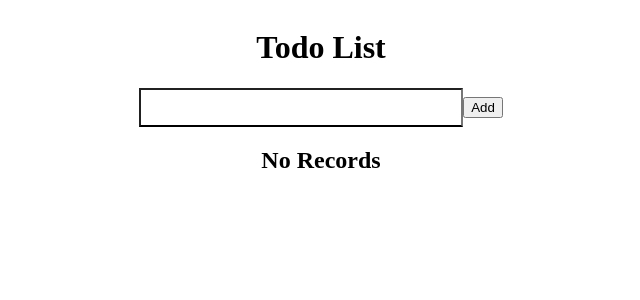
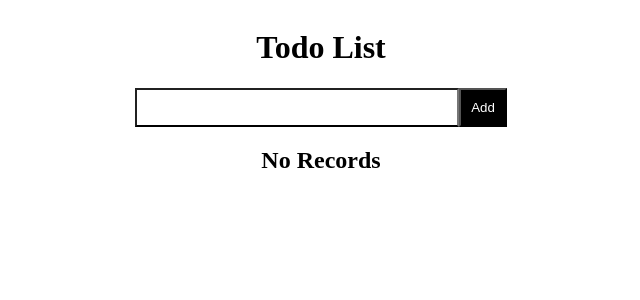
Before and after one commit to L4KsHM1/TodoList, a React (Vite) app in the folder todolist/: page / in a window 1280 px wide. Shown: the top 300 px of the page, without its empty margins (319-959 px from the left). Built offline with nearby package versions, Linux system fonts and the light colour scheme.

Commit message:
button edit

```diff
--- a/todolist/src/App.css
+++ b/todolist/src/App.css
@@ -8,5 +8,10 @@
     padding: 10px;
     border-bottom: 2px solid;
     outline: none;
-
 }
+.create_form button {
+    padding: 10px;
+    background-color: black;
+    color: white;
+    cursor: pointer;
+}
```
